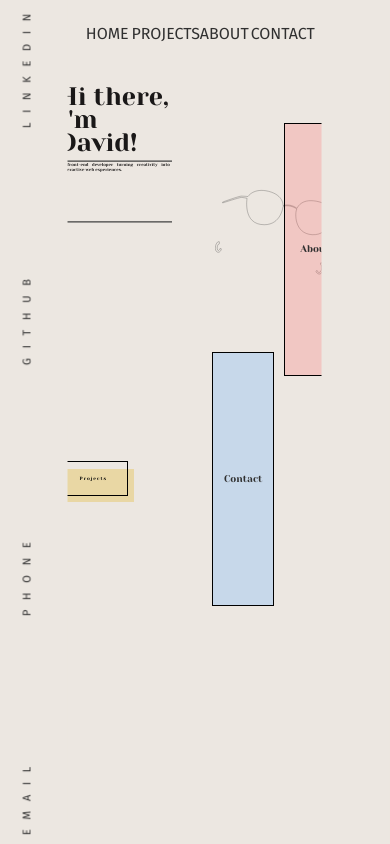
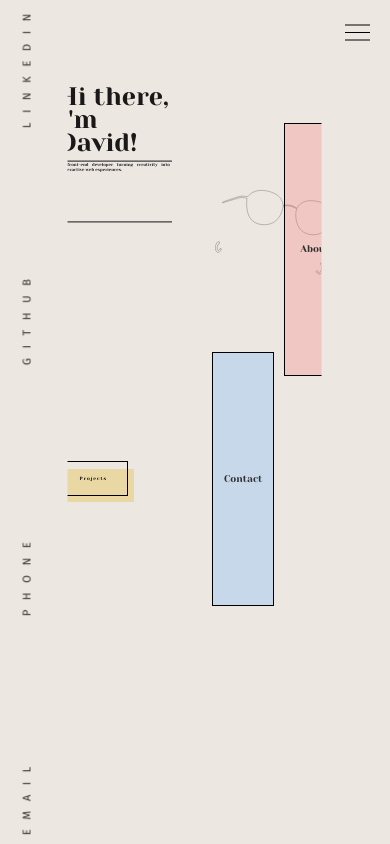
Before and after one commit to DavidCazalCollados/portfolio_2025, a React (Create React App) app: page / in a window 390 px wide. Built offline with nearby package versions, Linux system fonts and the light colour scheme; a web font is replaced by a local one.

Commit message:
button hamburger added

```diff
--- a/src/assets/navbar.css
+++ b/src/assets/navbar.css
@@ -7,17 +7,28 @@
 
 .navbar-portfolio {
   background-color: var(--background-color);
+  /* background-color: blue; */
+  /* display: flex; */
+  /* width: 100%; */
+  /* justify-content: center;
+  align-items: center;
+  text-align: center; */
+  /* gap: 10%; */
+  /* height: 8vh; */
+}
+
+.screen {
   display: flex;
   width: 100%;
   justify-content: center;
   align-items: center;
   text-align: center;
+  /* background-color: aqua; */
+  height: 8vh;
   gap: 10%;
-  height: 8vh;
-  /* box-shadow: rgba(149, 157, 165, 0.1) 0px 8px 24px; */
 }
 
-.navbar-portfolio a {
+.button-link {
   text-decoration: none;
   color: var(--font-color);
   display: flex;
@@ -27,10 +38,31 @@
   height: 100%;
   width: 5%;
   transition: .2s ease-in-out;
-  /* background-color: rebeccapurple; */
 }
 
-.navbar-portfolio a:hover {
+.button-link:hover {
   transform: scale(1.15);
   color: #000000;
 }
+
+.hamburger {
+  /* background-color: aquamarine; */
+  display: none;
+}
+
+@media (max-width: 420px) {
+  .navbar-portfolio {
+    background-color: transparent;
+  }
+
+  .screen {
+    display: none;
+  }
+
+  .hamburger {
+    display: flex;
+    justify-content: end;
+    padding: 20px;
+    /* background-color: red; */
+  }
+}
--- a/src/components/navbar.js
+++ b/src/components/navbar.js
@@ -1,9 +1,14 @@
-import React from "react";
+import React, { useState } from "react";
 import '../assets/navbar.css'
 import { Link } from 'react-router-dom';
 import { motion } from "motion/react"
 
 function Navbar() {
+  const [menuOpen, setMenuOpen] = useState(false);
+
+  const toggleMenu = () => {
+    setMenuOpen(!menuOpen)
+  };
 
     return (
         <motion.div
@@ -14,10 +19,19 @@ function Navbar() {
           transition={{ ease: "easeInOut", duration: 1.5 }}
         >
           <nav className="navbar-portfolio">
-            <Link className="button-link" to="/">HOME</Link>
-            <Link className="button-link" to="/projects">PROJECTS</Link>
-            <Link className="button-link" to="/about">ABOUT</Link>
-            <Link className="button-link" to="/contact">CONTACT</Link>
+            <div className="screen">
+              <Link className="button-link" to="/">HOME</Link>
+              <Link className="button-link" to="/projects">PROJECTS</Link>
+              <Link className="button-link" to="/about">ABOUT</Link>
+              <Link className="button-link" to="/contact">CONTACT</Link>
+            </div>
+            <div className="hamburger">
+              <svg xmlns="http://www.w3.org/2000/svg" width="25" height="25" viewBox="0 0 50 50">
+                <path
+                  d="M 0 9 L 0 11 L 50 11 L 50 9 Z M 0 24 L 0 26 L 50 26 L 50 24 Z M 0 39 L 0 41 L 50 41 L 50 39 Z"
+                />
+              </svg>
+            </div>
           </nav>
         </motion.div>
     );
```
